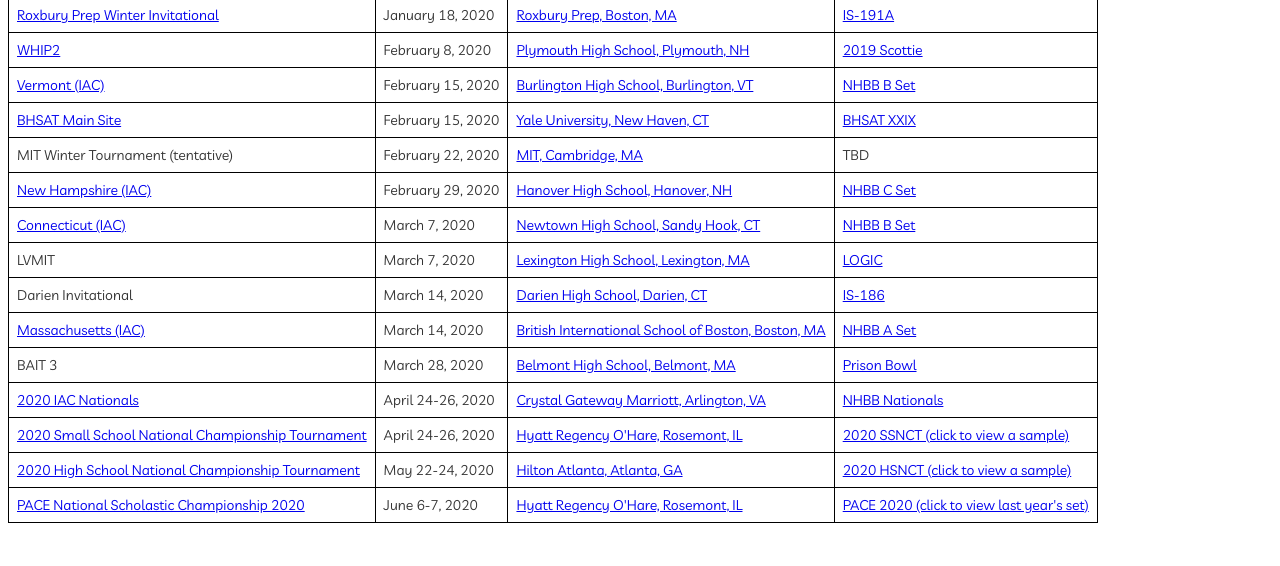
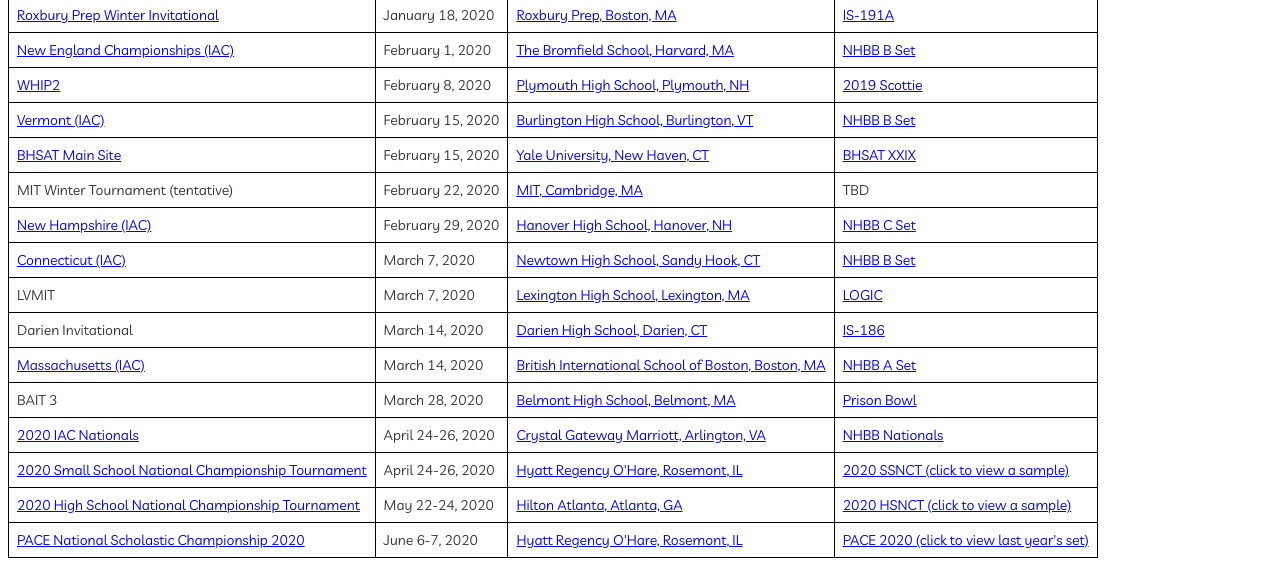
Before and after one commit to vcpavao/nequizbowl, a website: page index.html in a window 1280 px wide. Shown: the part 299-865 px from the top of the page. Before the commit the page ends 830 px from the top, so only its background shows below. Drawn offline with Linux system fonts and the light colour scheme.

Commit message:
Add one event

```diff
--- a/index.html
+++ b/index.html
@@ -29,6 +29,12 @@
           <td>January 18, 2020</td>
           <td><a href="https://goo.gl/maps/RWAoPiG48Anuo1Jf7">Roxbury Prep, Boston, MA</a></td>
           <td><a href="https://www.naqt.com/samples/">IS-191A</a></td>
+        </tr>
+        <tr onmouseover="this.style.backgroundColor='#ffff66';" onmouseout="this.style.backgroundColor='#FFFFFF';">
+          <td><a href="https://www.historybowl.com/new-england-championships/">New England Championships (IAC)</a></td>
+          <td>February 1, 2020</td>
+          <td><a href="https://goo.gl/maps/Dofz8bDLP7xWcRwu8">The Bromfield School, Harvard, MA</a></td>
+          <td><a href="https://www.historybowl.com/2018-2019-regional-and-state-tournament-questions/">NHBB B Set</a></td>
         </tr>
         <tr onmouseover="this.style.backgroundColor='#ffff66';" onmouseout="this.style.backgroundColor='#FFFFFF';">
           <td><a href="https://hsquizbowl.org/forums/viewtopic.php?f=1&t=23415">WHIP2</a></td>
```
